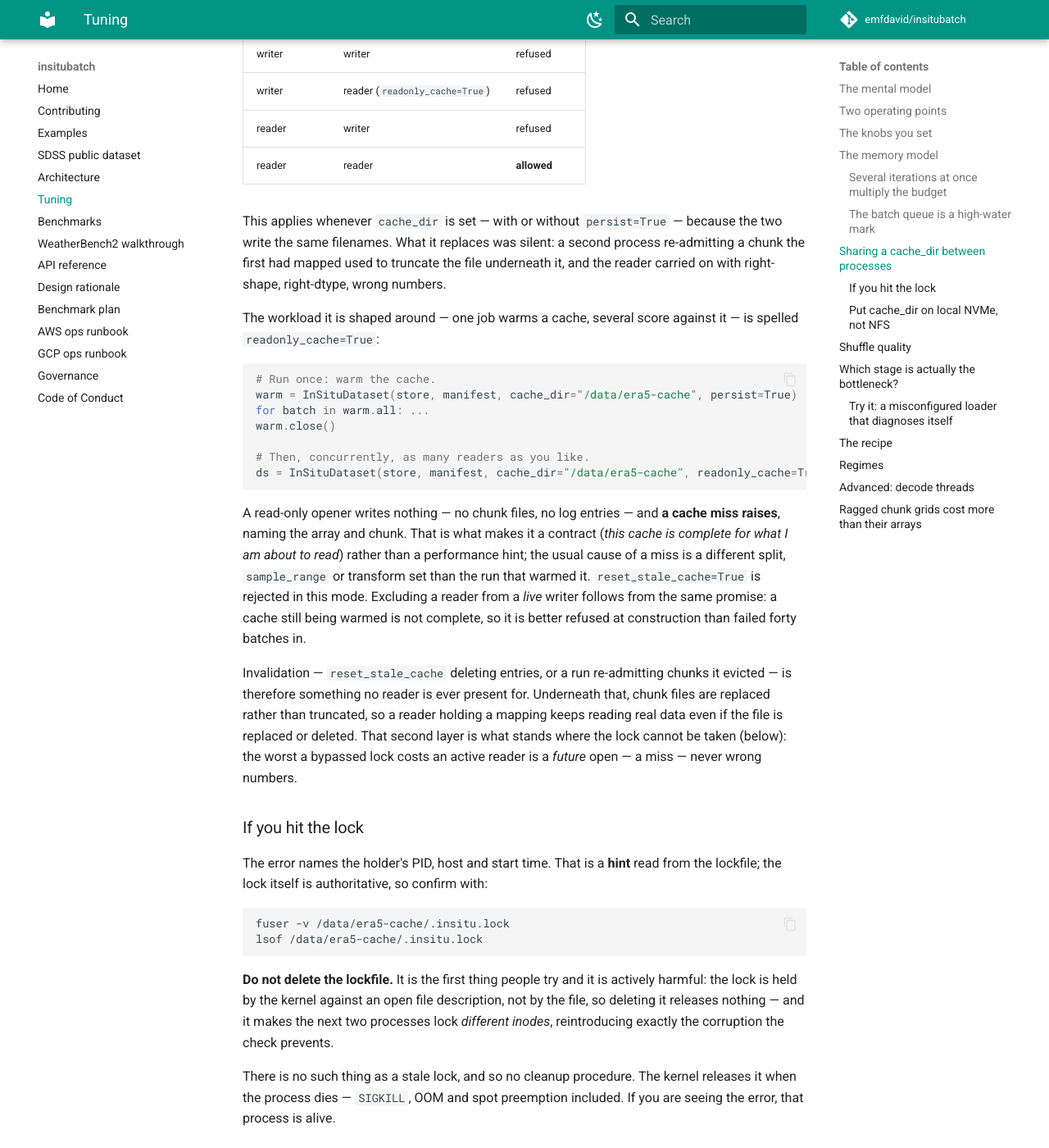
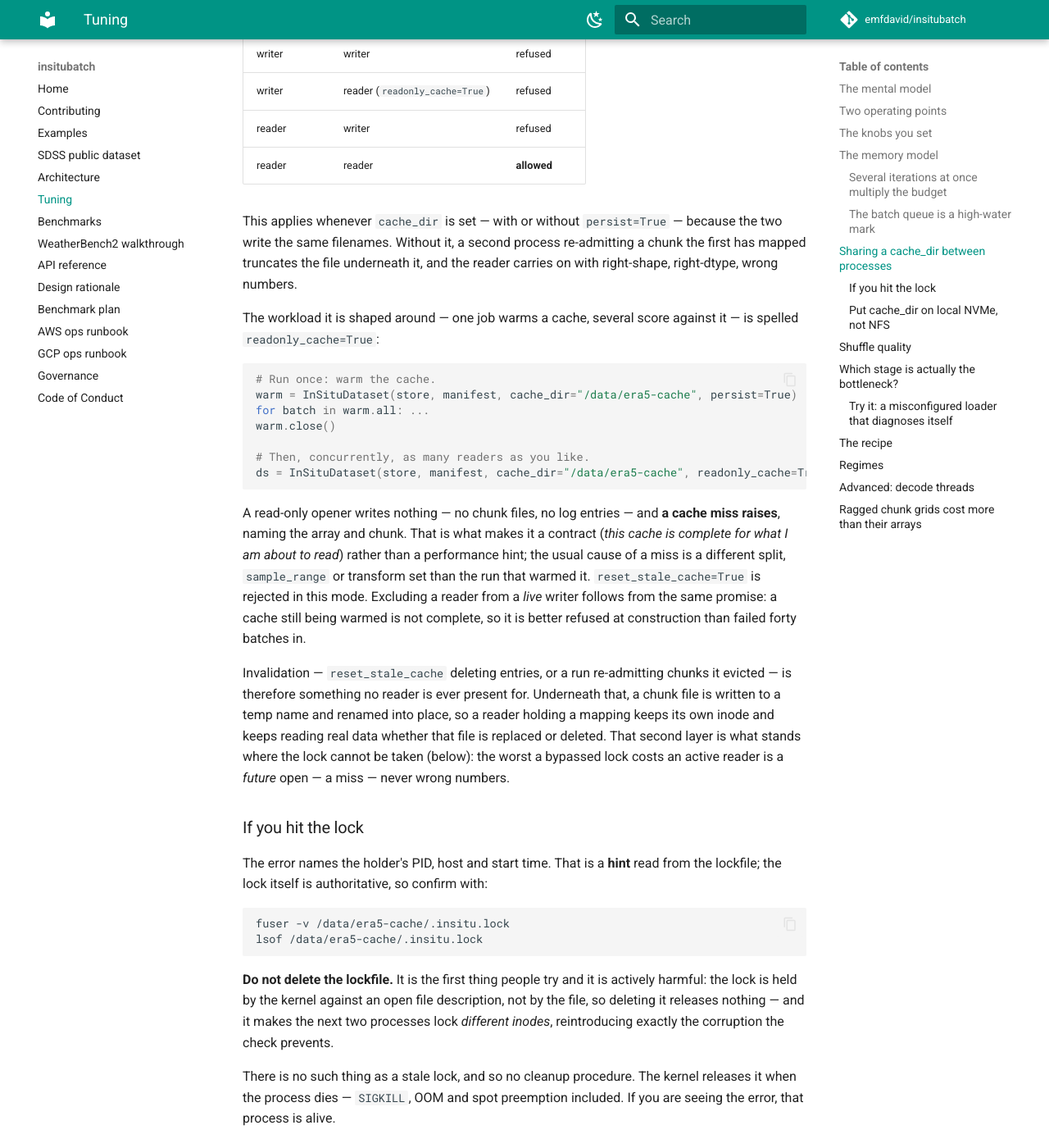
Before and after one commit to emfdavid/insitubatch, an MkDocs documentation site: the page built from docs/tuning.md, in a window 1280 px wide and 1400 px high, scrolled down 4605 px. Shown: the whole window at 82% size. Built offline with MkDocs 1.6.1 and Material for MkDocs 9.7.7, drawn with Linux system fonts in a browser that asks for light colours; comment, search, counter and statistics services are not loaded; some of the changed text lies outside the part shown.

Commit message:
docs: state platform support and the cache rule as they are, not as changes
Drops the "until now it was not stated at all", "what it replaces", "used to
truncate" and "not a new restriction" framing. A reader arriving at a page wants
the current contract; how it got there belongs in CHANGELOG and DESIGN.md's
known-limitations record, which already carry it.

Co-Authored-By: Claude Opus 5 <noreply@anthropic.com>
Claude-Session: https://claude.ai/code/session_011iQ36j3rLYeh4R5uzmB52j

```diff
--- a/docs/tuning.md
+++ b/docs/tuning.md
@@ -180,9 +180,9 @@ rather than corrupting the first:
 | reader | reader | **allowed** |
 
 This applies whenever `cache_dir` is set — with or without `persist=True` — because the two
-write the same filenames. What it replaces was silent: a second process re-admitting a chunk
-the first had mapped used to truncate the file underneath it, and the reader carried on with
-right-shape, right-dtype, wrong numbers.
+write the same filenames. Without it, a second process re-admitting a chunk the first has
+mapped truncates the file underneath it, and the reader carries on with right-shape,
+right-dtype, wrong numbers.
 
 The workload it is shaped around — one job warms a cache, several score against it — is
 spelled `readonly_cache=True`:
@@ -206,11 +206,11 @@ follows from the same promise: a cache still being warmed is not complete, so it
 refused at construction than failed forty batches in.
 
 Invalidation — `reset_stale_cache` deleting entries, or a run re-admitting chunks it evicted
-— is therefore something no reader is ever present for. Underneath that, chunk files are
-replaced rather than truncated, so a reader holding a mapping keeps reading real data even
-if the file is replaced or deleted. That second layer is what stands where the lock cannot
-be taken (below): the worst a bypassed lock costs an active reader is a *future* open — a
-miss — never wrong numbers.
+— is therefore something no reader is ever present for. Underneath that, a chunk file is
+written to a temp name and renamed into place, so a reader holding a mapping keeps its own
+inode and keeps reading real data whether that file is replaced or deleted. That second
+layer is what stands where the lock cannot be taken (below): the worst a bypassed lock costs
+an active reader is a *future* open — a miss — never wrong numbers.
 
 ### If you hit the lock
 
@@ -233,7 +233,7 @@ error, that process is alive.
 
 ### Put `cache_dir` on local NVMe, not NFS
 
-This is the mmap tier used as designed, not a new restriction. Over a network filesystem it
+The cache is an mmap tier, so this is what it is built for. Over a network filesystem it
 is slow and — more to the point — **unarbitrated**: `flock` may be emulated per client, so
 two processes on different hosts can each believe they hold the write lock. The loader warns
 when it can detect one (Linux, via the mount table), but detection is not a fix. A network
```
Also changed, not shown: README.md (+2 -4 lines).
